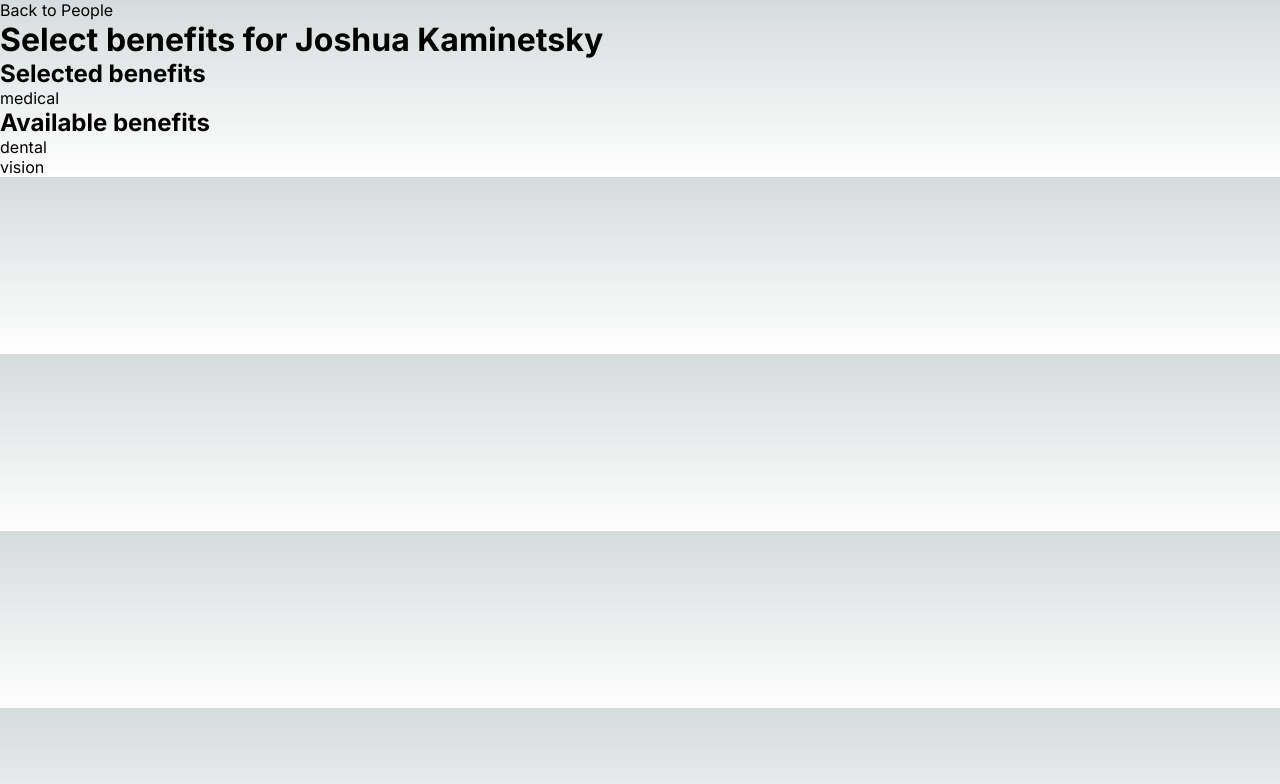
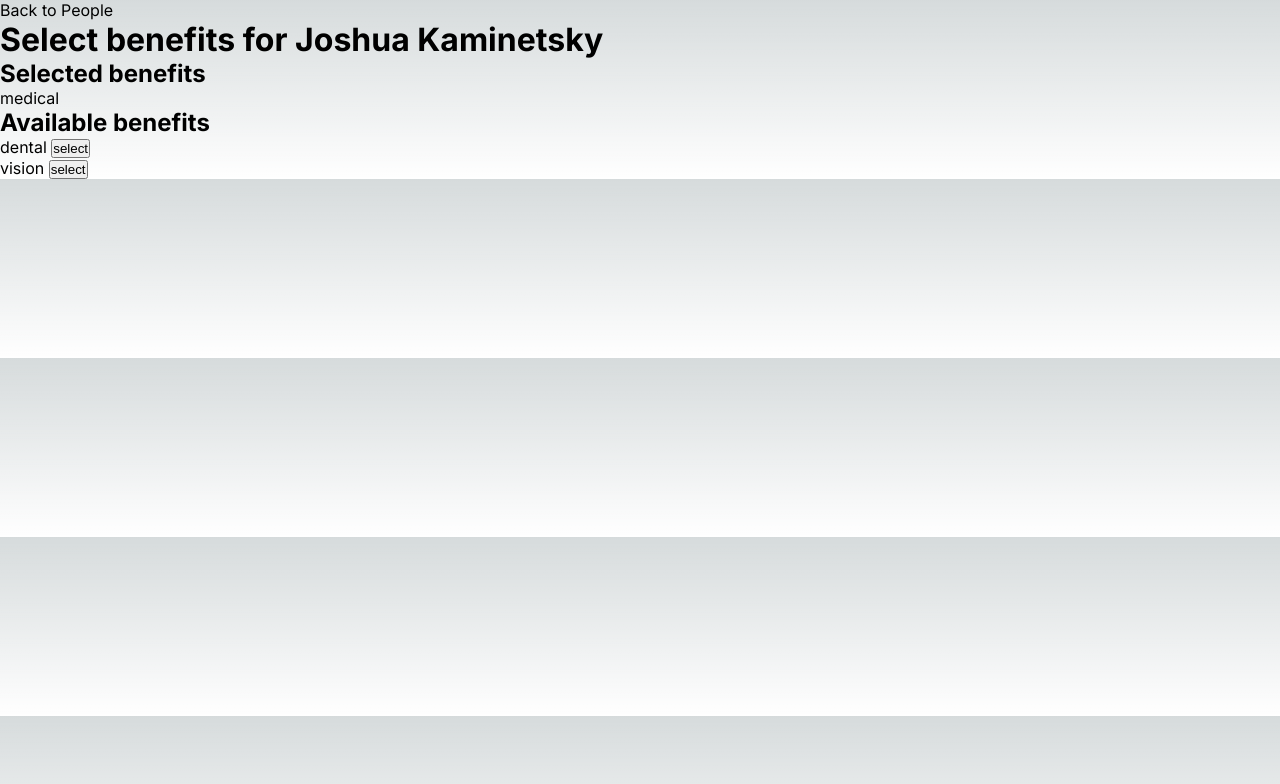
Before and after one commit to ethersage/paylocity-coding-challenge, a Next.js app: page /select/0 in a window 1280 px wide. Shown: the top 784 px of the page. Built offline with nearby package versions, Linux system fonts and the light colour scheme.

Commit message:
client side select benefit

```diff
--- a/src/SelectBenefits/SelectBenefits.tsx
+++ b/src/SelectBenefits/SelectBenefits.tsx
@@ -15,38 +15,38 @@ export default function SelectBenefits({ person }: { person: Person }) {
 
   const availableBenefits: Benefit[] = useMemo(
     () =>
+      // sort the benefits too
       benefitData.filter(
         (benefit) => benefits.find((b) => b.id === benefit.id) === undefined
       ),
     [benefits]
   );
 
-  async function onSave(e: FormEvent<HTMLFormElement>) {
-    e.preventDefault();
-
-    try {
-      const response = await fetch(
-        `http://localhost:3000/api/people/${person.id}`,
-        {
-          method: "POST",
-          headers: {
-            "Content-Type": "application/json",
-          },
-          body: JSON.stringify({ ...person, name }),
-        }
-      );
-      console.log(response);
-
-      if (!response.ok) {
-        throw new Error(`HTTP error! status: ${response.status}`);
+  async function onSelectBenefit(id: number) {
+    const newBenefit = availableBenefits.find((b) => b.id === id);
+    console.log(newBenefit);
+    if (newBenefit) {
+      setBenefits([...benefits, newBenefit]);
+      try {
+        // const response = await fetch(
+        //   `http://localhost:3000/api/people/${person.id}`,
+        //   {
+        //     method: "POST",
+        //     headers: {
+        //       "Content-Type": "application/json",
+        //     },
+        //     body: JSON.stringify({ ...person, benefits: [] }),
+        //   }
+        // );
+        // console.log(response);
+        // if (!response.ok) {
+        //   throw new Error(`HTTP error! status: ${response.status}`);
+        // }
+        // Handle the response data as needed
+      } catch (error) {
+        console.error(error);
       }
-
-      // Handle the response data as needed
-    } catch (error) {
-      console.error(error);
     }
-
-    window.location.href = "http://localhost:3000/";
   }
 
   return (
@@ -55,14 +55,19 @@ export default function SelectBenefits({ person }: { person: Person }) {
       <h1>Select benefits for {person?.name}</h1>
       <h2>Selected benefits</h2>
       <ul>
-        {person.benefits.map((benefit) => (
+        {benefits.map((benefit) => (
           <li key={benefit.id}>{benefit.type}</li>
         ))}
       </ul>
       <h2>Available benefits</h2>
       <ul>
         {availableBenefits.map((benefit) => (
-          <li key={benefit.id}>{benefit.type}</li>
+          <li key={benefit.id}>
+            {benefit.type}&nbsp;
+            <button type="button" onClick={() => onSelectBenefit(benefit.id)}>
+              select
+            </button>
+          </li>
         ))}
       </ul>
     </>
```
